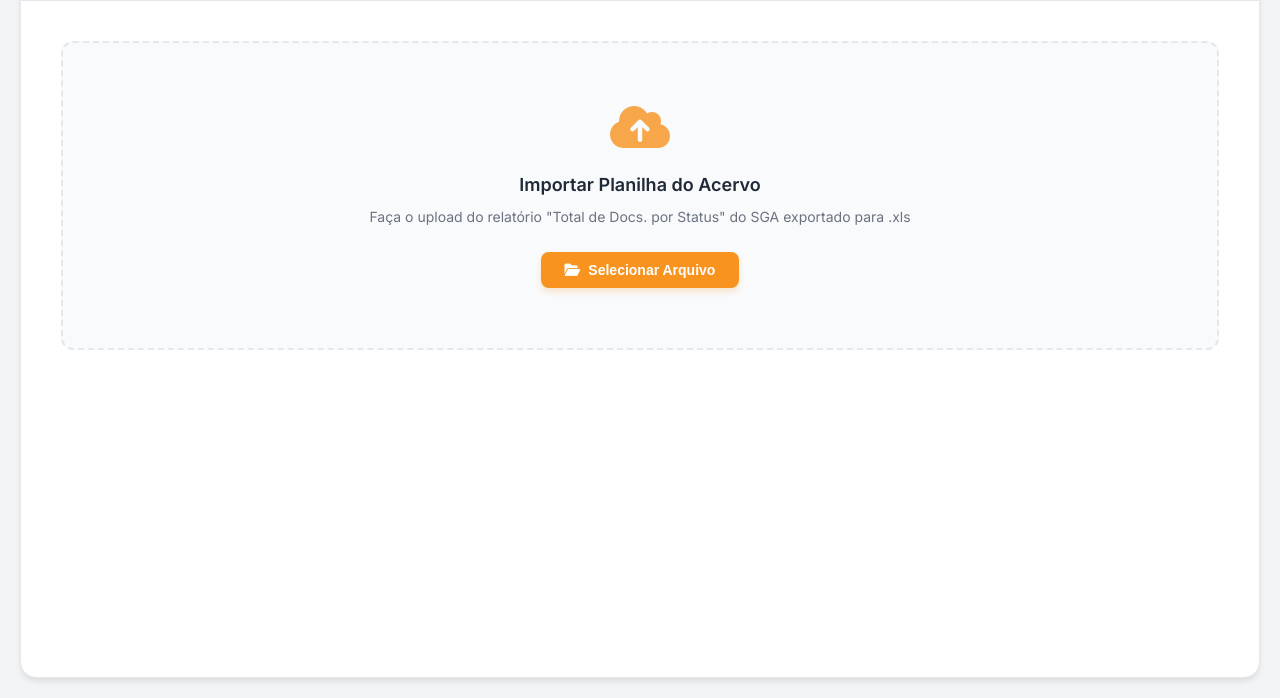
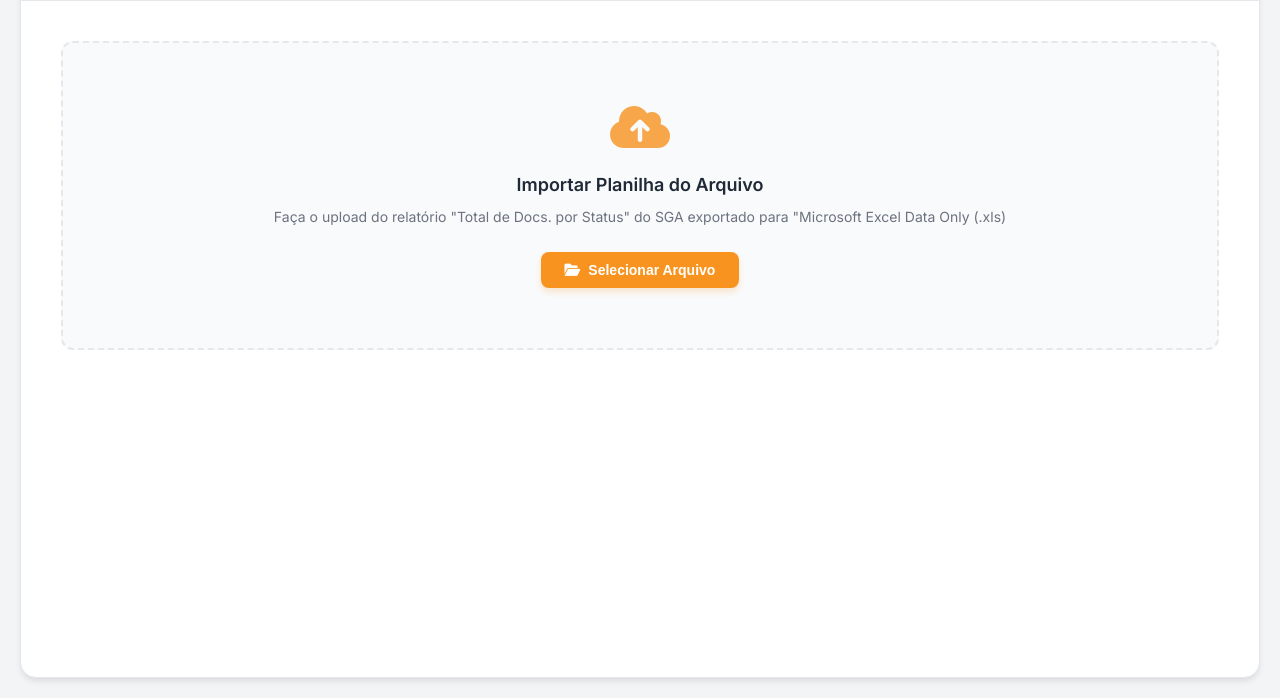
Before and after one commit to videsouza/arquivov2, a plain HTML site: page visualiza-boxes-gemini.html in a window 1280 px wide. Shown: the part 142-840 px from the top of the page. Drawn offline with Linux system fonts and the light colour scheme.

Commit message:
Update visualiza-boxes-gemini.html

```diff
--- a/visualiza-boxes-gemini.html
+++ b/visualiza-boxes-gemini.html
@@ -300,8 +300,8 @@
                 <div class="upload-area" id="dropZone">
                     <input type="file" id="fileInput" accept=".xlsx, .xls" hidden>
                     <i class="fas fa-cloud-upload-alt icon-upload"></i>
-                    <h3 class="upload-title">Importar Planilha do Acervo</h3>
-                    <p class="upload-hint">Faça o upload do relatório "Total de Docs. por Status" do SGA exportado para .xls</p>
+                    <h3 class="upload-title">Importar Planilha do Arquivo</h3>
+                    <p class="upload-hint">Faça o upload do relatório "Total de Docs. por Status" do SGA exportado para "Microsoft Excel Data Only (.xls)</p>
                     <button class="btn btn-primary" id="btnSelectFile">
                         <i class="fas fa-folder-open"></i> Selecionar Arquivo
                     </button>
```
